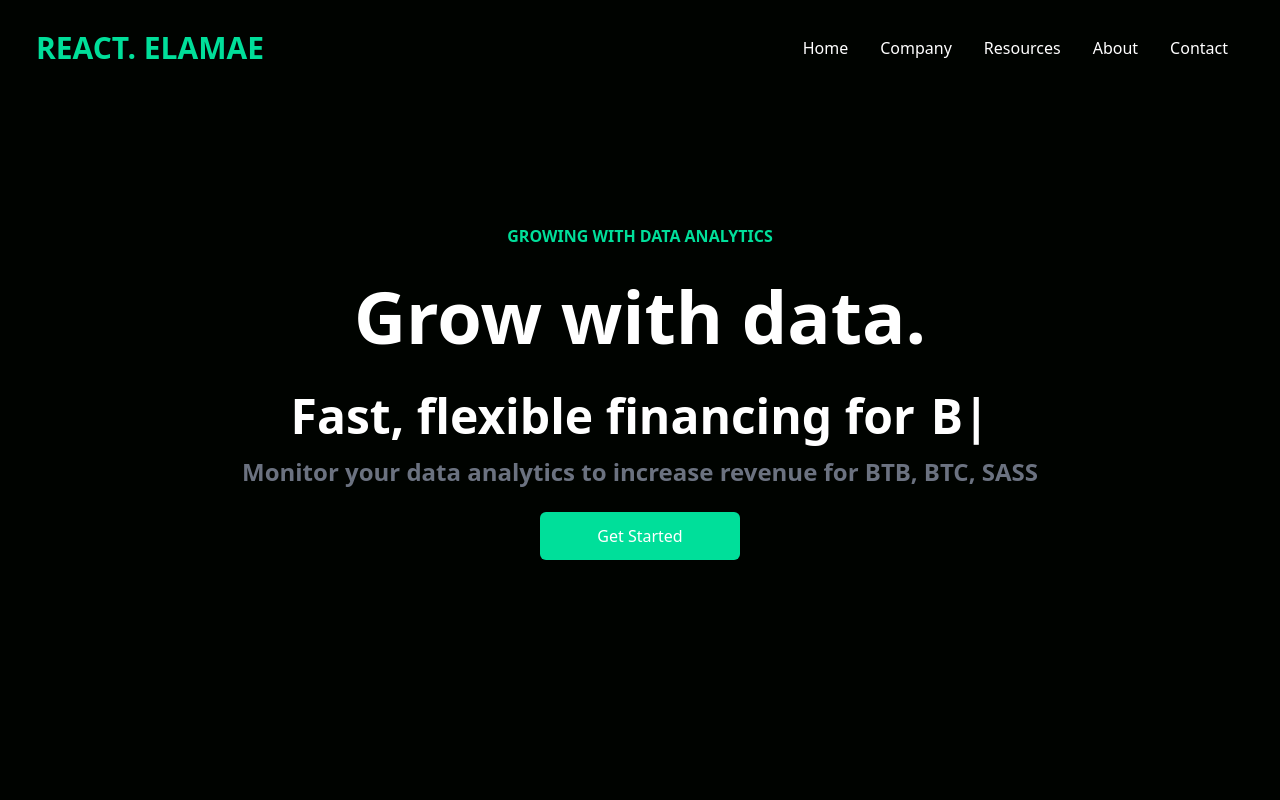
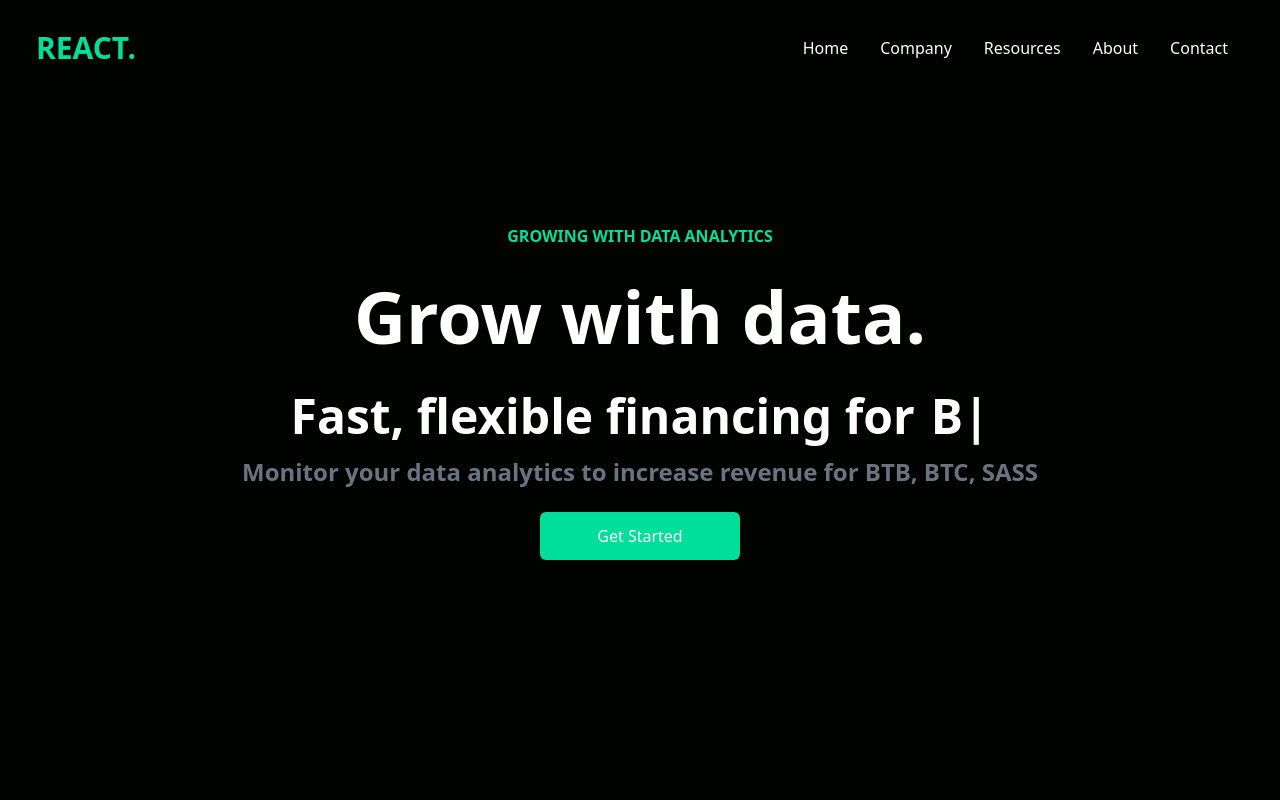
Before and after one commit to KarateChap/tailwind-app, a React (Create React App) app: page / in a window 1280 px wide. Shown: the top 800 px of the page. Built offline with nearby package versions, Linux system fonts and the light colour scheme.

Commit message:
revert back

```diff
--- a/src/components/NavBar.jsx
+++ b/src/components/NavBar.jsx
@@ -11,7 +11,7 @@ const NavBar = () => {
 
   return (
     <div className="flex justify-between items-center h-24 max-w-[1240px] mx-auto px-4 text-white">
-      <h1 className="w-full text-3xl font-bold text-[#00df9a] select-none">REACT. ELAMAE</h1>
+      <h1 className="w-full text-3xl font-bold text-[#00df9a] select-none">REACT.</h1>
       <ul className="hidden md:flex select-none">
         <li className="p-4 cursor-pointer hover:bg-[#00df9a] hover:rounded-md hover:text-[#000000]">Home</li>
         <li className="p-4 cursor-pointer hover:bg-[#00df9a] hover:rounded-md hover:text-[#000000]">Company</li>
```
